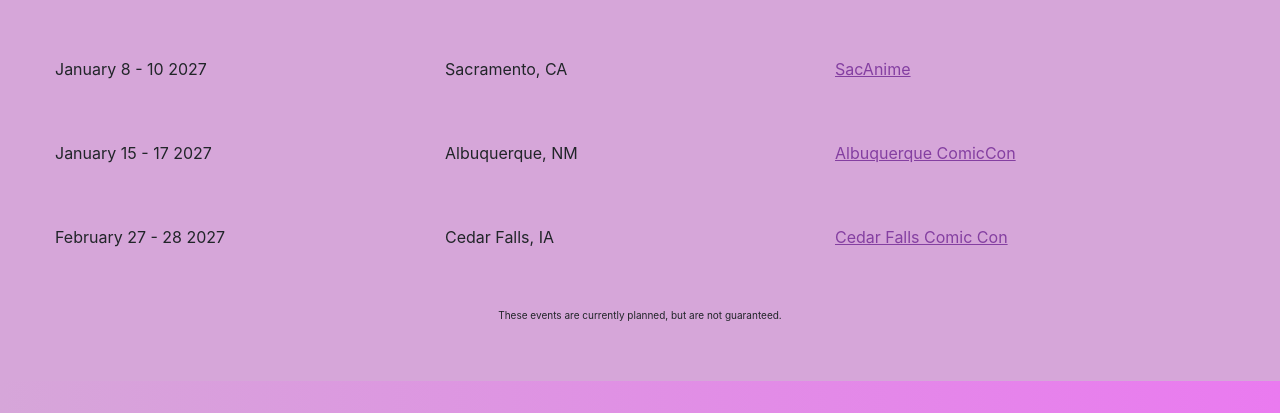
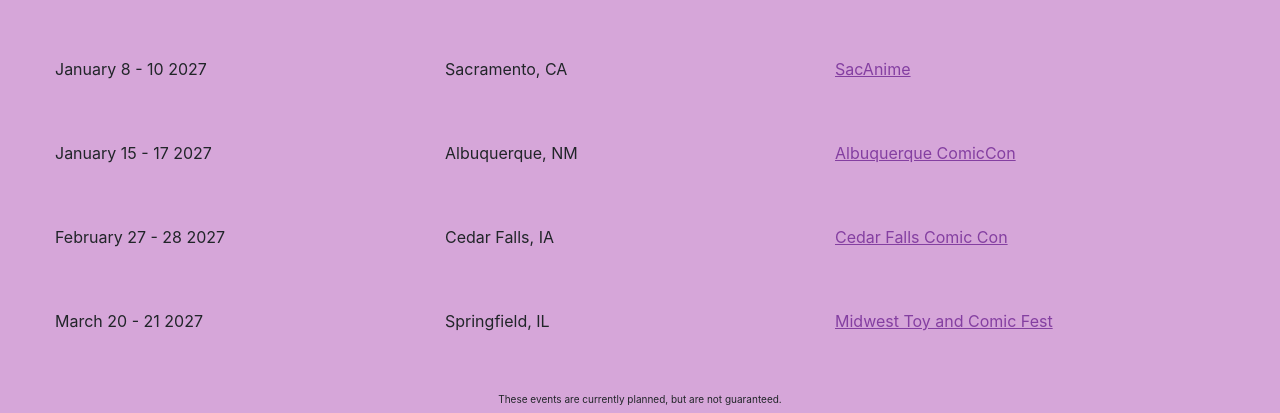
Before and after one commit to ianhall/debi, a plain HTML site: page appearances/index.html in a window 1280 px wide. Shown: the part 291-704 px from the top of the page. Drawn offline with nearby package versions, Linux system fonts and the light colour scheme.

Commit message:
Add Midwest Toy and Comic Fest (March 2027) to Appearances
Co-Authored-By: Claude Opus 5.5 <noreply@anthropic.com>
Claude-Session: https://claude.ai/code/session_01AyYw8QGHAJn7GwtTYjvwg3

```diff
--- a/appearances/index.html
+++ b/appearances/index.html
@@ -49,6 +49,7 @@
       <tr><td>January 8 - 10 2027</td><td>Sacramento, CA</td><td><a href="https://www.sacanime.com" target="_blank" rel="noopener">SacAnime</a></td></tr>
       <tr><td>January 15 - 17 2027</td><td>Albuquerque, NM</td><td><a href="https://albuquerquecomiccon.com" target="_blank" rel="noopener">Albuquerque ComicCon</a></td></tr>
       <tr><td>February 27 - 28 2027</td><td>Cedar Falls, IA</td><td><a href="https://www.cedarfallscomiccon.com" target="_blank" rel="noopener">Cedar Falls Comic Con</a></td></tr>
+      <tr><td>March 20 - 21 2027</td><td>Springfield, IL</td><td><a href="https://www.midwesttoycomicfest.com" target="_blank" rel="noopener">Midwest Toy and Comic Fest</a></td></tr>
     </table>
 
     <p class="note">These events are currently planned, but are not guaranteed.</p>
```
